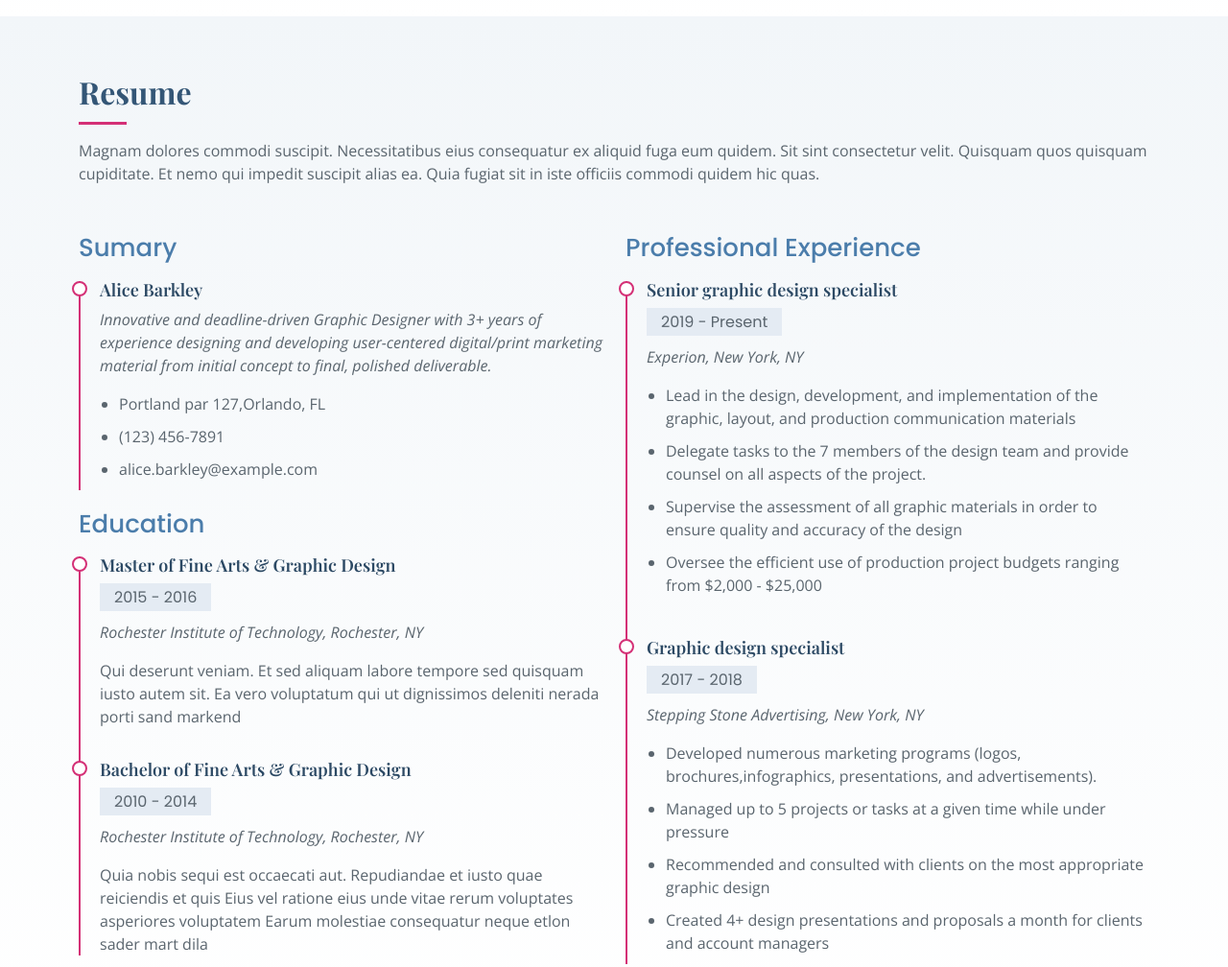
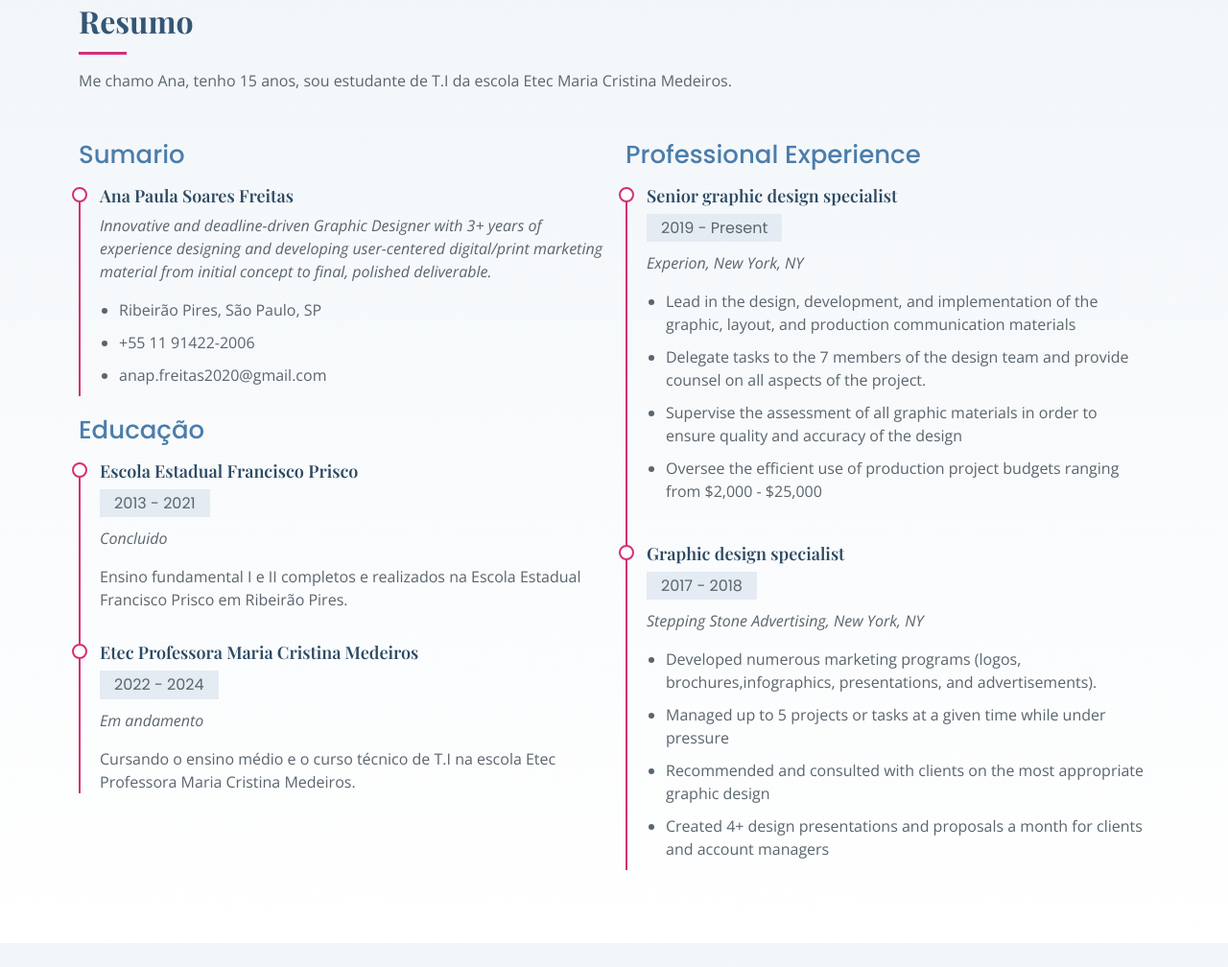
Before and after one commit to anapaulafreita/curr-culo, a plain HTML site: page index.html in a window 1280 px wide. Shown: the part 1653-2661 px from the top of the page at 96% size. Drawn offline with nearby package versions, Linux system fonts and the light colour scheme; a web font is replaced by a local one.

Commit message:
2° versão

```diff
--- a/index.html
+++ b/index.html
@@ -95,16 +95,16 @@
           <div class="image col-xl-5 d-flex align-items-stretch justify-content-center justify-content-lg-start"></div>
           <div class="col-xl-7 ps-0 ps-lg-5 pe-lg-1 d-flex align-items-stretch">
             <div class="content d-flex flex-column justify-content-center">
-              <h3>Voluptatem dignissimos provident quasi</h3>
+              <h3>Informações sobre mim</h3>
               <p>
-                Lorem ipsum dolor sit amet, consectetur adipiscing elit, sed do eiusmod tempor incididunt ut labore et dolore magna aliqua. Duis aute irure dolor in reprehenderit
+                Informações relevantes e pessoais
               </p>
               <div class="row">
                 <div class="col-md-6 d-md-flex align-items-md-stretch">
                   <div class="count-box">
                     <i class="bi bi-emoji-smile"></i>
                     <span data-purecounter-start="0" data-purecounter-end="65" data-purecounter-duration="1" class="purecounter"></span>
-                    <p><strong>Happy Clients</strong> consequuntur voluptas nostrum aliquid ipsam architecto ut.</p>
+                    <p> <strong> Meu nome completo é Ana Paula Soares Freitas.</strong></p>
                   </div>
                 </div>
 
@@ -112,7 +112,7 @@
                   <div class="count-box">
                     <i class="bi bi-journal-richtext"></i>
                     <span data-purecounter-start="0" data-purecounter-end="85" data-purecounter-duration="1" class="purecounter"></span>
-                    <p><strong>Projects</strong> adipisci atque cum quia aspernatur totam laudantium et quia dere tan</p>
+                    <p><strong>Estou cursando T.I na Etec Maria Cristina medeiros, juntamente com o ensino médio.</strong></p>
                   </div>
                 </div>
 
@@ -120,7 +120,7 @@
                   <div class="count-box">
                     <i class="bi bi-clock"></i>
                     <span data-purecounter-start="0" data-purecounter-end="12" data-purecounter-duration="1" class="purecounter"></span>
-                    <p><strong>Years of experience</strong> aut commodi quaerat modi aliquam nam ducimus aut voluptate non vel</p>
+                    <p><strong> Tenho 15 anos.</strong></p>
                   </div>
                 </div>
 
@@ -128,7 +128,7 @@
                   <div class="count-box">
                     <i class="bi bi-award"></i>
                     <span data-purecounter-start="0" data-purecounter-end="15" data-purecounter-duration="1" class="purecounter"></span>
-                    <p><strong>Awards</strong> rerum asperiores dolor alias quo reprehenderit eum et nemo pad der</p>
+                    <p><strong> Estou cursando inglês em um nível intermediário. (4/6)</strong></p>
                   </div>
                 </div>
               </div>
@@ -210,37 +210,37 @@
       <div class="container">
 
         <div class="section-title">
-          <h2>Resume</h2>
-          <p>Magnam dolores commodi suscipit. Necessitatibus eius consequatur ex aliquid fuga eum quidem. Sit sint consectetur velit. Quisquam quos quisquam cupiditate. Et nemo qui impedit suscipit alias ea. Quia fugiat sit in iste officiis commodi quidem hic quas.</p>
+          <h2>Resumo</h2>
+          <p>Me chamo Ana, tenho 15 anos, sou estudante de T.I da escola Etec Maria Cristina Medeiros. </p>
         </div>
 
         <div class="row">
           <div class="col-lg-6">
-            <h3 class="resume-title">Sumary</h3>
+            <h3 class="resume-title">Sumario</h3>
             <div class="resume-item pb-0">
-              <h4>Alice Barkley</h4>
+              <h4>Ana Paula Soares Freitas</h4>
               <p><em>Innovative and deadline-driven Graphic Designer with 3+ years of experience designing and developing user-centered digital/print marketing material from initial concept to final, polished deliverable.</em></p>
               <p>
               <ul>
-                <li>Portland par 127,Orlando, FL</li>
-                <li>(123) 456-7891</li>
-                <li>alice.barkley@example.com</li>
+                <li>Ribeirão Pires, São Paulo, SP</li>
+                <li>+55 11 91422-2006</li>
+                <li>anap.freitas2020@gmail.com</li>
               </ul>
               </p>
             </div>
 
-            <h3 class="resume-title">Education</h3>
+            <h3 class="resume-title">Educação</h3>
             <div class="resume-item">
-              <h4>Master of Fine Arts &amp; Graphic Design</h4>
-              <h5>2015 - 2016</h5>
-              <p><em>Rochester Institute of Technology, Rochester, NY</em></p>
-              <p>Qui deserunt veniam. Et sed aliquam labore tempore sed quisquam iusto autem sit. Ea vero voluptatum qui ut dignissimos deleniti nerada porti sand markend</p>
+              <h4>Escola Estadual Francisco Prisco</h4>
+              <h5>2013 - 2021</h5>
+              <p><em>Concluido</em></p>
+              <p>Ensino fundamental I e II completos e realizados na Escola Estadual Francisco Prisco em Ribeirão Pires. </p>
             </div>
             <div class="resume-item">
-              <h4>Bachelor of Fine Arts &amp; Graphic Design</h4>
-              <h5>2010 - 2014</h5>
-              <p><em>Rochester Institute of Technology, Rochester, NY</em></p>
-              <p>Quia nobis sequi est occaecati aut. Repudiandae et iusto quae reiciendis et quis Eius vel ratione eius unde vitae rerum voluptates asperiores voluptatem Earum molestiae consequatur neque etlon sader mart dila</p>
+              <h4>Etec Professora Maria Cristina Medeiros</h4>
+              <h5>2022 - 2024</h5>
+              <p><em>Em andamento</em></p>
+              <p>Cursando o ensino médio e o curso técnico de T.I na escola Etec Professora Maria Cristina Medeiros. </p>
             </div>
           </div>
           <div class="col-lg-6">
```
